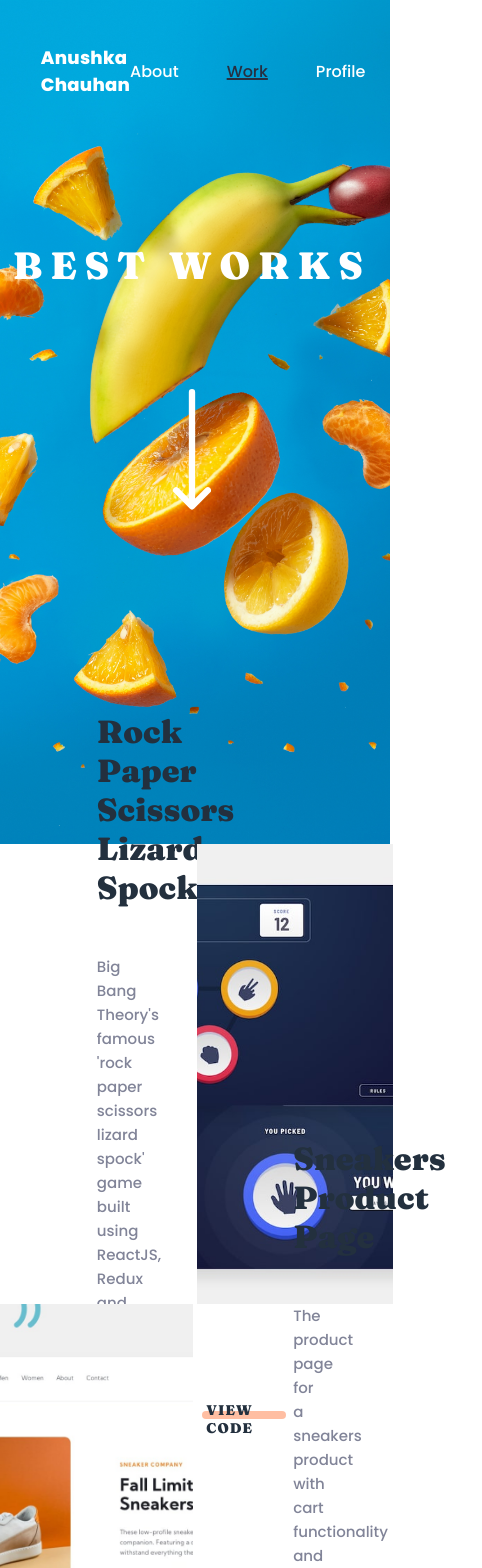
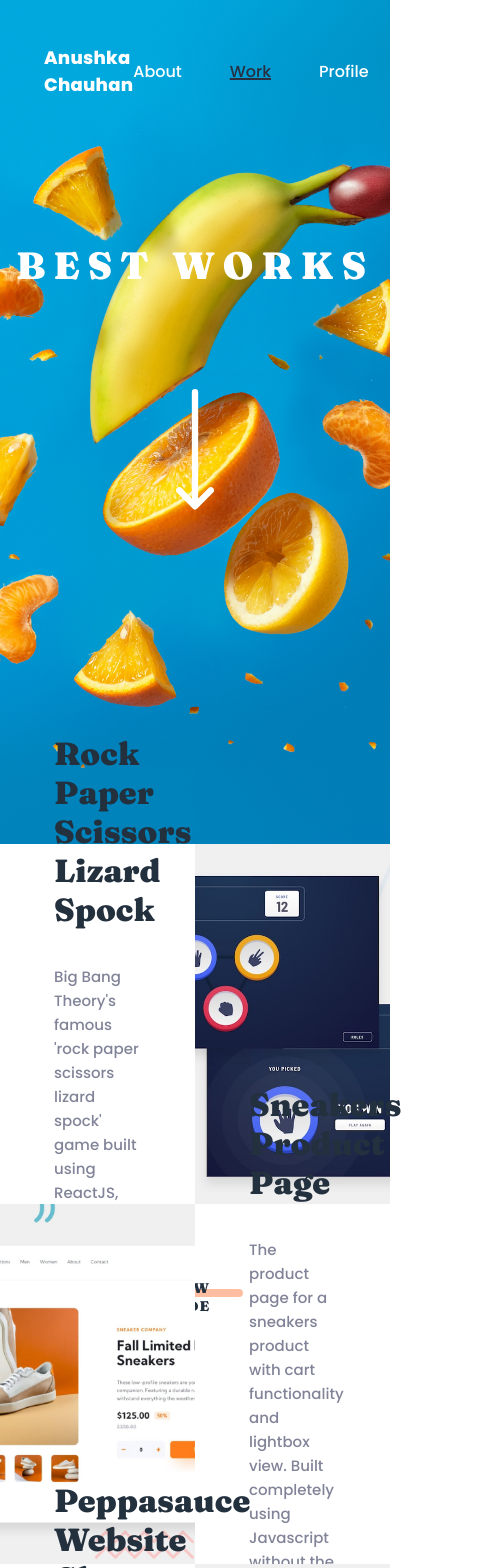
Before and after one commit to anushkachauhxn/anushkachauhan-portfolio, a React (Vite) app: page /work in a window 390 px wide. Shown: the top 1568 px of the page, 482 px wide, since content can reach past the window. Built offline with nearby package versions, Linux system fonts and the light colour scheme.

Commit message:
Responsive design - row component

```diff
--- a/src/components/RowComponent.css
+++ b/src/components/RowComponent.css
@@ -70,3 +70,18 @@
 .text-box .links .cta:hover:nth-child(2):before {
   border-bottom: 8px solid hsl(18, 99%, 50%);
 }
+
+/* MEDIA QUERIES */
+@media screen and (max-height: 900px) {
+  .row-container {
+    height: 360px;
+  }
+  .text-box {
+    padding: 54px;
+    row-gap: 36px;
+  }
+  .text-box .links {
+    justify-content: space-between;
+    margin-right: 20px;
+  }
+}
```
